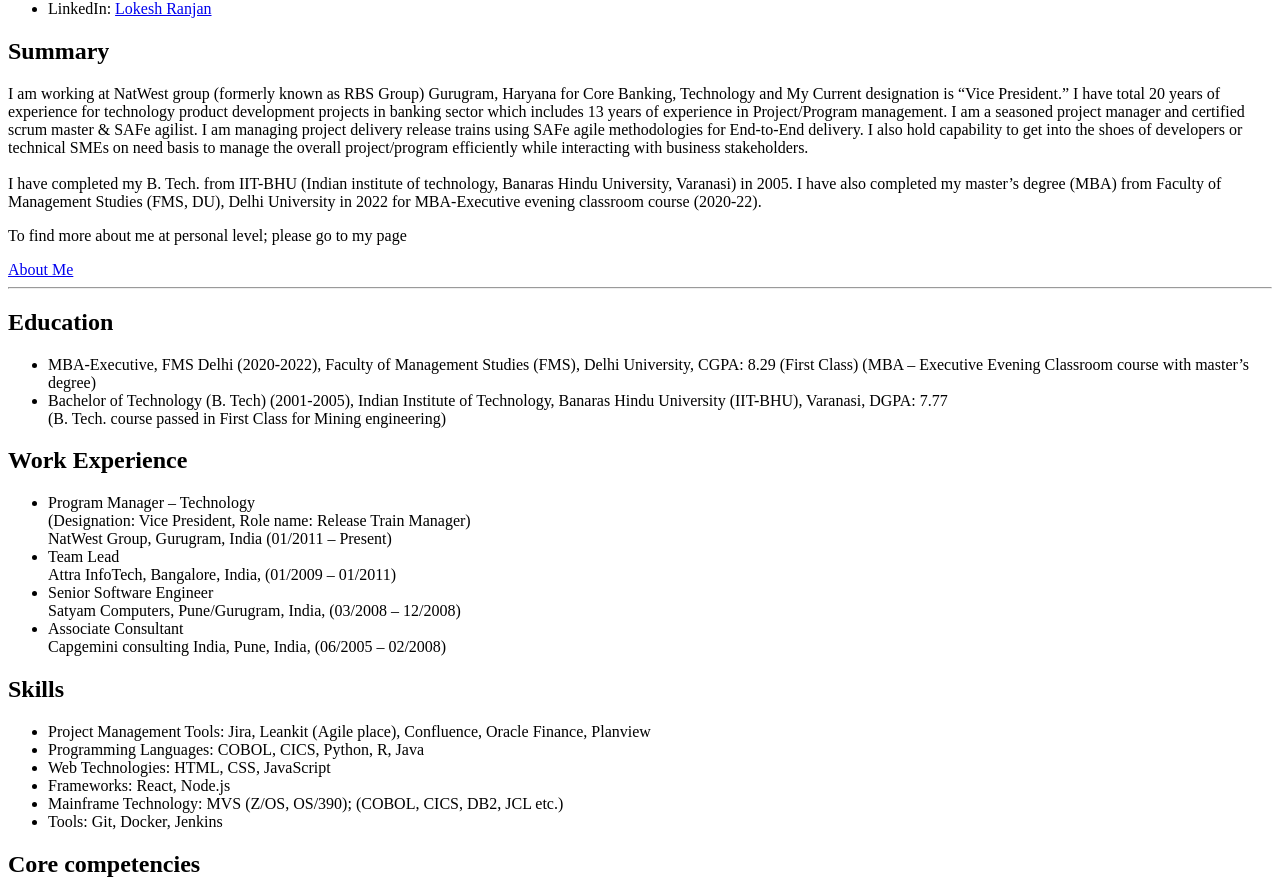
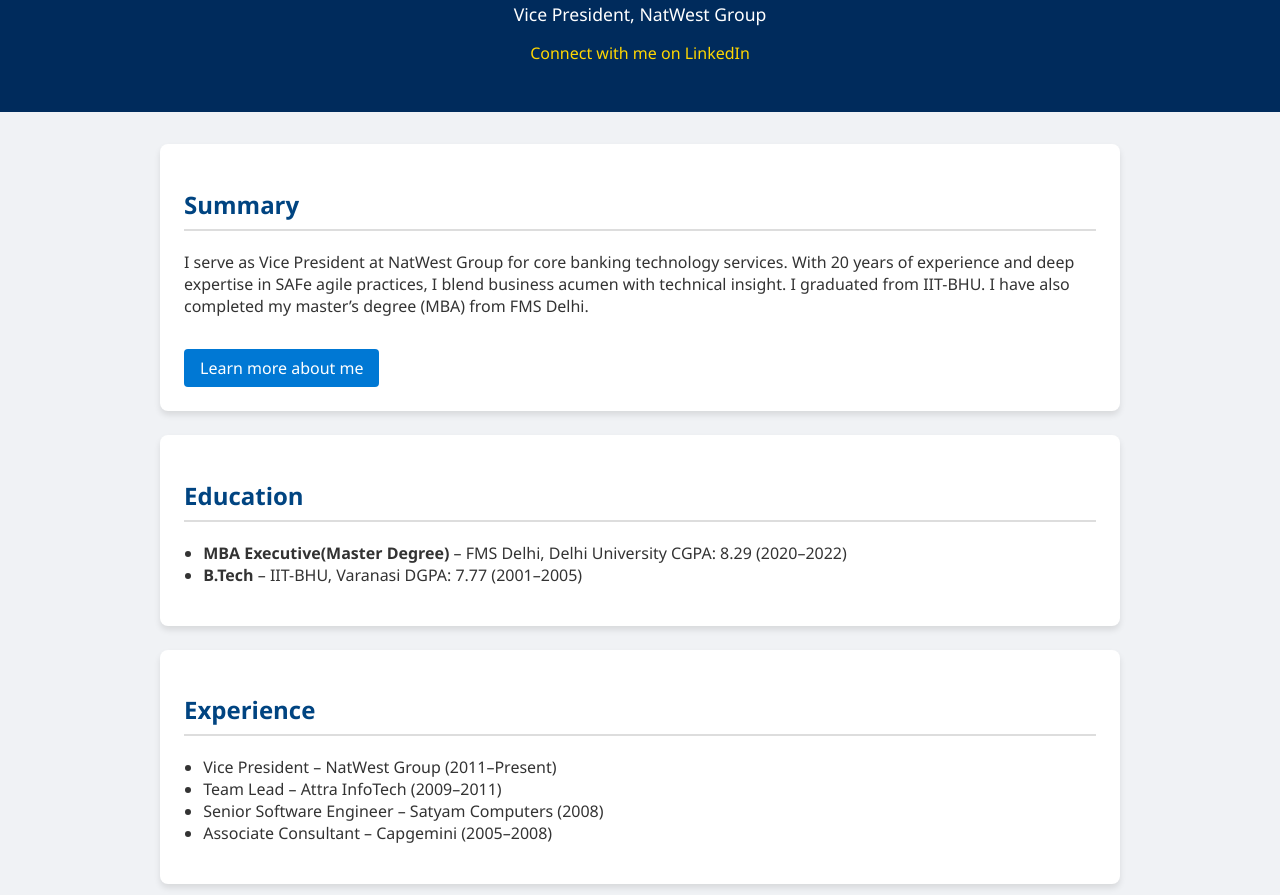
Before and after one commit to ranjanlokesh/HTML-Portfolio, a plain HTML site: page index.html in a window 1280 px wide. Shown: the part 116-1011 px from the top of the page. Drawn offline with Linux system fonts and the light colour scheme.

Commit message:
added styling

```diff
--- a/index.html
+++ b/index.html
@@ -1,62 +1,62 @@
-<!-- TODO 1: Create the HTML Boilerplate -->
 <!DOCTYPE html>
 <html lang="en">
 <head>
-    <meta charset="UTF-8">
-    <title>My Resume</title>
+  <meta charset="UTF-8" />
+  <meta name="viewport" content="width=device-width, initial-scale=1.0" />
+  <title>Lokesh Resume</title>
+  <link rel="stylesheet" href="style.css" />
 </head>
 
 <body>
-<h1>Lokesh Resume</h1>
-<ul>
-    <li>Email: <a href="mailto: @gmail.com"> @gmail.com</a>
-    </li>
-    <li>Phone: <a href="tel:+91xxxxxxxxxx">+91 xxxxxxxxxx</a></li>
-    <li>LinkedIn: <a href="https://www.linkedin.com/in/lokesh-ranjan-a471268">Lokesh Ranjan</a></li>
-</ul>
+  <header>
+    <h1>Lokesh Ranjan</h1>
+    <p class="subheading">Vice President, NatWest Group</p>
+    <p>
+      <a href="https://www.linkedin.com/in/lokesh-ranjan-a471268">Connect with me on LinkedIn</a>
+    </p>
+  </header>
 
+  <main>
+    <section>
       <h2>Summary</h2>
-<p>I am working at NatWest group (formerly known as RBS Group) Gurugram, Haryana for Core Banking, Technology and My Current designation is “Vice President.” I have total 20 years of experience for technology product development projects in banking sector which includes 13 years of experience in Project/Program management. I am a seasoned project manager and certified scrum master & SAFe agilist. I am managing project delivery release trains using SAFe agile methodologies for End-to-End delivery.  I also hold capability to get into the shoes of developers or technical SMEs on need basis to manage the overall project/program efficiently while interacting with business stakeholders.
-<br />
-<br />
-    I have completed my B. Tech. from IIT-BHU (Indian institute of technology, Banaras Hindu University, Varanasi) in 2005. I have also completed my master’s degree (MBA) from Faculty of Management Studies (FMS, DU), Delhi University in 2022 for MBA-Executive evening classroom course (2020-22).
+      <p>
+        I serve as Vice President at NatWest Group for core banking technology services.
+        With 20 years of experience and deep expertise in SAFe agile practices, I blend business acumen
+        with technical insight. I graduated from IIT-BHU. I have also completed my master’s degree (MBA) from FMS Delhi.
       </p>
-<p>To find more about me at personal level; please go to my page</p>
-<a href="./public/about.html">About Me</a>
-<hr />
+      <a class="link-button" href="./public/about.html">Learn more about me</a>
+    </section>
 
+    <section>
       <h2>Education</h2>
       <ul>
-    <li>MBA-Executive, FMS Delhi (2020-2022), Faculty of Management Studies (FMS), Delhi University, CGPA: 8.29 (First Class) (MBA – Executive Evening Classroom course with master’s degree)</li>
-    <li>Bachelor of Technology (B. Tech) (2001-2005), Indian Institute of Technology, Banaras Hindu University (IIT-BHU), Varanasi, DGPA: 7.77
-        <br />
-        (B. Tech. course passed in First Class for Mining engineering)
-</li>
+        <li><strong>MBA Executive(Master Degree)</strong> – FMS Delhi, Delhi University CGPA: 8.29 (2020–2022)</li>
+        <li><strong>B.Tech</strong> – IIT-BHU, Varanasi DGPA: 7.77 (2001–2005)</li>
       </ul>
-<h2>Work Experience</h2>
+    </section>
+
+    <section>
+      <h2>Experience</h2>
       <ul>
-    <li>Program Manager – Technology
-        <br /> (Designation:  Vice President, Role name: Release Train Manager)
-        <br /> NatWest Group, Gurugram, India (01/2011 – Present)
-    </li>
-    <li>Team Lead <br /> Attra InfoTech, Bangalore, India, (01/2009 – 01/2011)
-    </li>
-    <li>Senior Software Engineer
-        <br/> Satyam Computers, Pune/Gurugram, India, (03/2008 – 12/2008)
-    </li>
-    <li>Associate Consultant
-        <br/> Capgemini consulting India, Pune, India, (06/2005 – 02/2008)
-    </li>
+        <li>Vice President – NatWest Group (2011–Present)</li>
+        <li>Team Lead – Attra InfoTech (2009–2011)</li>
+        <li>Senior Software Engineer – Satyam Computers (2008)</li>
+        <li>Associate Consultant – Capgemini (2005–2008)</li>
       </ul>
+    </section>
+
+    <section>
       <h2>Skills</h2>
       <ul>
-    <li>Project Management Tools: Jira, Leankit (Agile place), Confluence, Oracle Finance, Planview</li>
-    <li>Programming Languages: COBOL, CICS, Python, R, Java</li>
-    <li>Web Technologies: HTML, CSS, JavaScript</li>
-    <li>Frameworks: React, Node.js</li>
-    <li>Mainframe Technology: MVS (Z/OS, OS/390); (COBOL, CICS, DB2, JCL etc.)</li>
-    <li>Tools: Git, Docker, Jenkins</li>
+        <li>Agile Tools: Jira, Leankit, Confluence, Planview, Oracle Finance</li>
+        <li>Languages: COBOL, Python, Java, R</li>
+        <li>Web: HTML, CSS, JavaScript, React, Node.js</li>
+        <li>Mainframe: Z/OS, DB2, JCL, CICS</li>
+        <li>DevOps: Git, Gitlab, Visual studio</li>
       </ul>
+    </section>
+
+    <section>
       <h2>Core competencies</h2>
       <ul>
         <li>Program & Project Management for Banking Technology development projects</li>
@@ -70,36 +70,36 @@
         <li>Budgeting, Estimation & Financial Planning</li>
         <li>Problem Solving</li>
       </ul>
-<h2>My Personal Larning Projects</h2>
-<ul>
-    <li>Woring on development of a web application for my portfolio using React and Node.js</li>
-    <li>Planning to create a machine learning model using R for financial technical and fundamental analysis</li>
-</ul>
+    </section>
+
+    <section>
       <h2>Certifications & Trainings</h2>
       <ul>
-    <li>Certified Scrum Master</li>
-    <li>Certified SAFe 4 Agilist</li>
-    <li>Professional Scrum Product Owner I (PSPO I)</li>
-    <li>AWS practitioner training</li>
-    <li>Agile foundation training. PMP preparation training</li>
+        <li>Scrum Master, SAFe 4 Agilist, PSPO I</li>
+        <li>AWS Practitioner, Agile & PMP Prep</li>
       </ul>
+    </section>
+
+    <section>
       <h2>Languages</h2>
       <ul>
         <li>English (Fluent)</li>
         <li>Hindi (Fluent)</li>
       </ul>
+    </section>
+
+    <section>
       <h2>Hobbies</h2>
       <ul>
-    <li>Traveling and exploring new cultures</li>
-    <li>Learning to awaken my self being (The God who manifested with me)</li>
+        <li>Exploring cultures through travel</li>
+        <li>Spiritual exploration and self-awakening</li>
       </ul>
-<hr />
-
-</body>
+    </section>
+  </main>
 
   <footer>
     <a href="./public/contact.html">Contact Me</a>
     <p>&copy; 2023 Lokesh. All rights reserved.</p>
   </footer>
-
+</body>
 </html>
--- /dev/null
+++ b/style.css
@@ -0,0 +1,77 @@
+/* Layout Reset & Styling */
+body {
+  margin: 0;
+  padding: 0;
+  font-family: 'Segoe UI', sans-serif;
+  background-color: #f0f2f5;
+  color: #333;
+}
+
+/* Header */
+header {
+  background-color: #002b5c;
+  color: white;
+  text-align: center;
+  padding: 2rem 1rem;
+}
+
+.subheading {
+  font-weight: 400;
+  font-size: 1.1rem;
+  margin: 0.2rem 0;
+}
+
+header a {
+  color: #ffd700;
+  text-decoration: none;
+}
+
+/* Main Content */
+main {
+  max-width: 960px;
+  margin: 2rem auto;
+  padding: 0 1rem;
+}
+
+section {
+  background-color: white;
+  padding: 1.5rem;
+  margin-bottom: 1.5rem;
+  border-radius: 8px;
+  box-shadow: 0 4px 6px rgba(0,0,0,0.1);
+}
+
+/* Headings */
+h2 {
+  border-bottom: 2px solid #ddd;
+  padding-bottom: 0.5rem;
+  color: #004481;
+}
+
+ul {
+  padding-left: 1.2rem;
+  margin-top: 0.5rem;
+}
+
+/* Footer */
+footer {
+  background-color: #002b5c;
+  color: white;
+  text-align: center;
+  padding: 1rem;
+}
+
+/* Link Button */
+.link-button {
+  display: inline-block;
+  margin-top: 1rem;
+  background-color: #0078d4;
+  color: white;
+  padding: 0.5rem 1rem;
+  border-radius: 4px;
+  text-decoration: none;
+}
+
+.link-button:hover {
+  background-color: #005a9e;
+}
```
Lines whose indentation alone changed are shown as unchanged.
